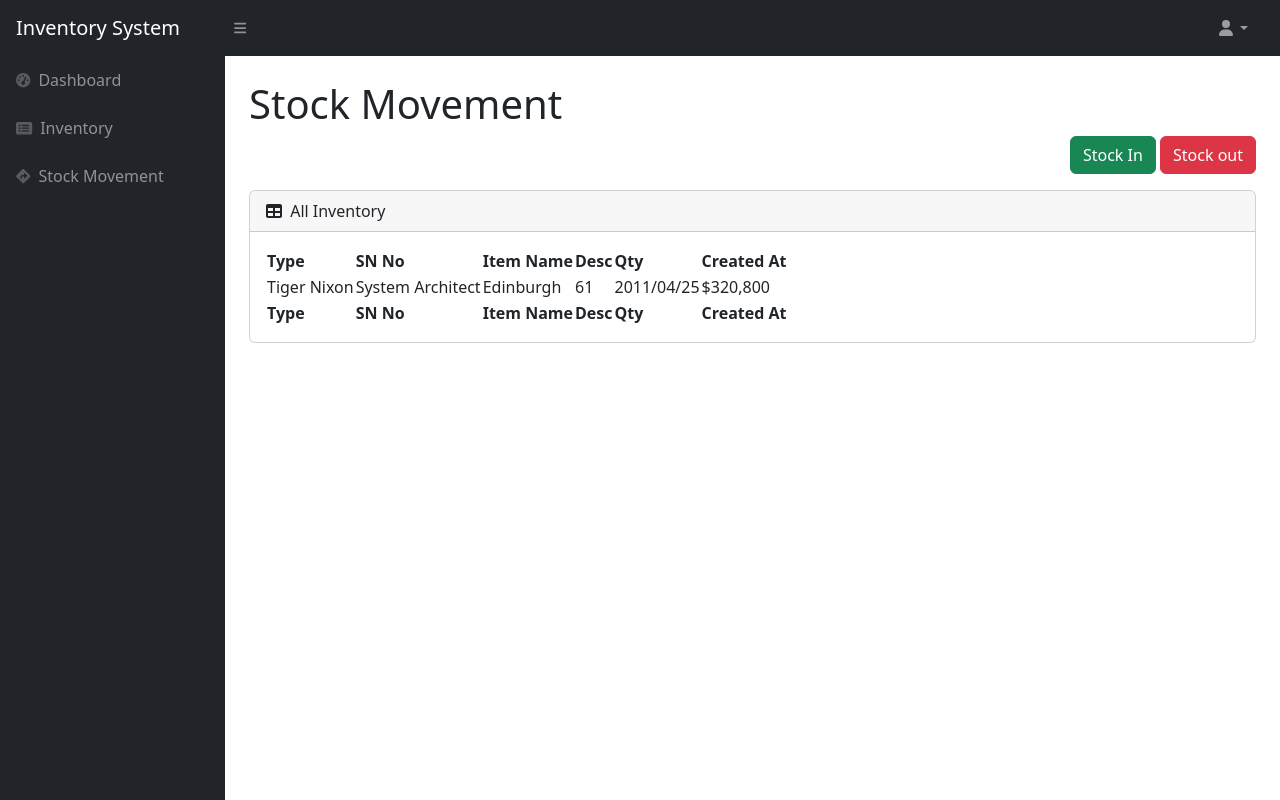
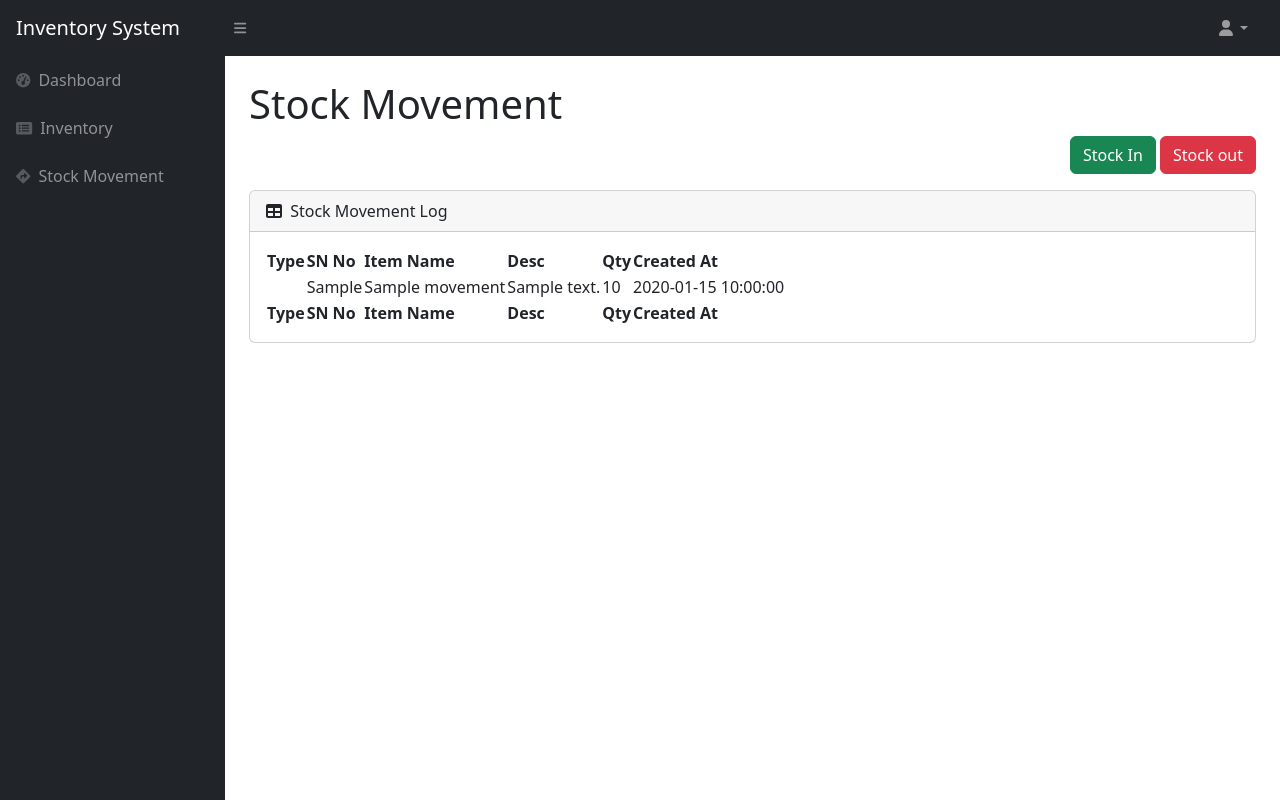
Before and after one commit to AsyraafRazak/inventory-system, a PHP site: page /stock-movement.php in a window 1280 px wide. Run offline with PHP 8.4, Linux system fonts and the light colour scheme; tables that the repository leaves empty or names only in its code hold one stand-in row (values such as "Sample post"); some libraries are stand-ins or nearby versions.

Commit message:
modify table stock movement

```diff
--- a/stock-movement.php
+++ b/stock-movement.php
@@ -1,4 +1,11 @@
 <?php include('layout/header.php'); ?>
+<?php include('db_connection.php');
+
+$sql = "SELECT * FROM stock_movement;";
+$result = mysqli_query($conn, $sql);
+
+?>
+
 <div id="layoutSidenav_content">
     <main>
         <div class="container-fluid px-4">
@@ -12,7 +19,7 @@
                     <div class="card mb-4">
                         <div class="card-header">
                             <i class="fas fa-table me-1"></i>
-                            All Inventory
+                            Stock Movement Log
                         </div>
                         <div class="card-body">
                             <table id="datatablesSimple">
@@ -37,14 +44,16 @@
                                     </tr>
                                 </tfoot>
                                 <tbody>
+                                    <?php foreach ($result as $r): ?>
                                     <tr>
-                                        <td>Tiger Nixon</td>
-                                        <td>System Architect</td>
-                                        <td>Edinburgh</td>
-                                        <td>61</td>
-                                        <td>2011/04/25</td>
-                                        <td>$320,800</td>
+                                        <td><?php echo $r['type']; ?></td>
+                                        <td><?php echo $r['sn_no']; ?></td>
+                                        <td><?php echo $r['item_name']; ?></td>
+                                        <td><?php echo $r['item_desc']; ?></td>
+                                        <td><?php echo $r['qty']; ?></td>
+                                        <td><?php echo $r['created_at']; ?></td>
                                     </tr>
+                                    <?php endforeach; ?>
                                 </tbody>
                             </table>
                         </div>
```
